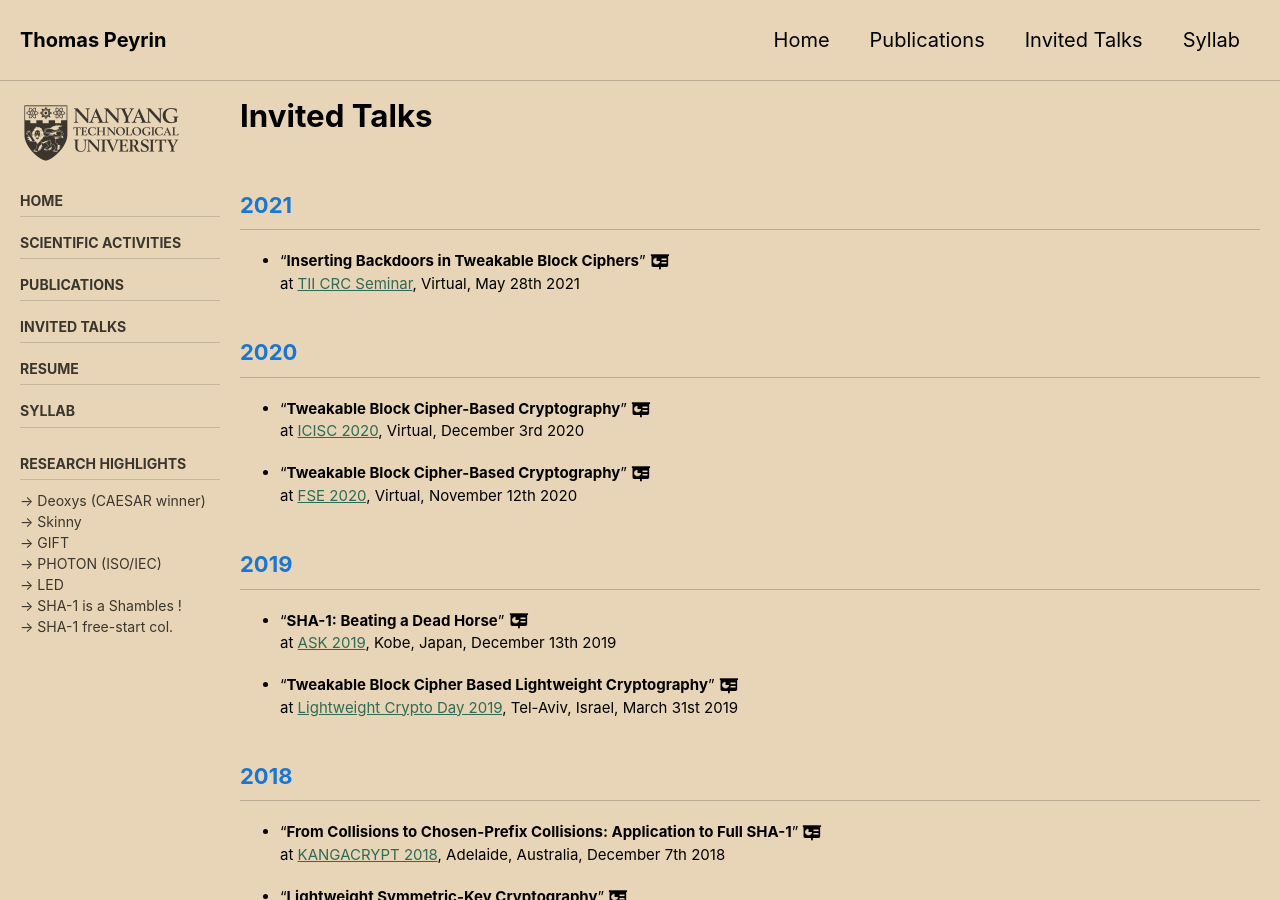
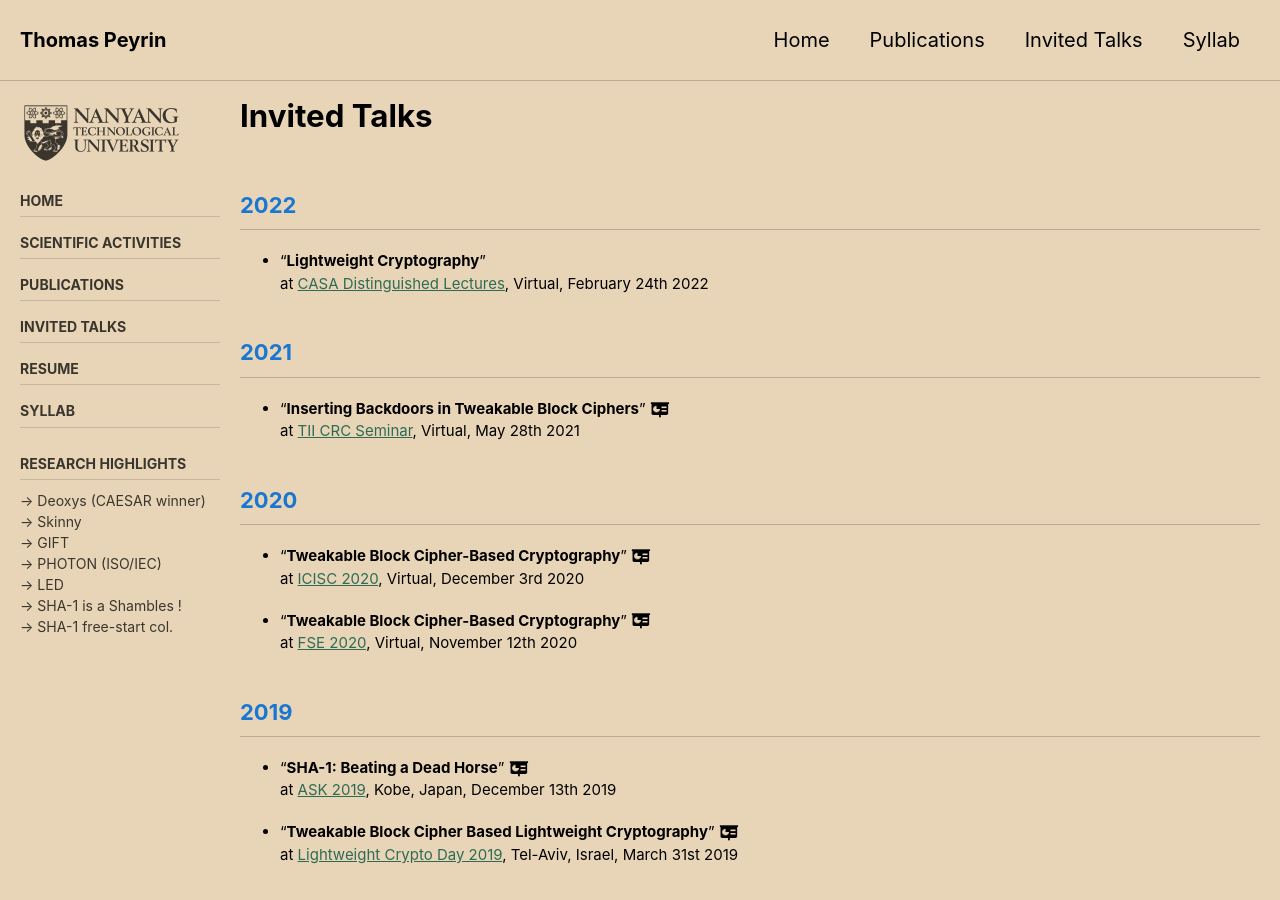
Before and after one commit to thomaspeyrin/web, a Jekyll site: the page built from invited.md, in a window 1280 px wide and 900 px high. Built offline with Jekyll 4.4.1, drawn with Linux system fonts in a browser that asks for light colours; cached includes are drawn as plain includes; nearby versions of some CDN libraries; our own code applies the rules of GitHub Pages for plain Markdown files.

Commit message:
Update invited.md

```diff
--- a/invited.md
+++ b/invited.md
@@ -13,6 +13,11 @@ sidebar:
 
 
 # Invited Talks
+
+## 2022
+
+- "**Lightweight Cryptography**"
+at [CASA Distinguished Lectures](https://casa.rub.de/news/casa-distinguished-lectures), Virtual, February 24th 2022
 
 ## 2021
 
```
